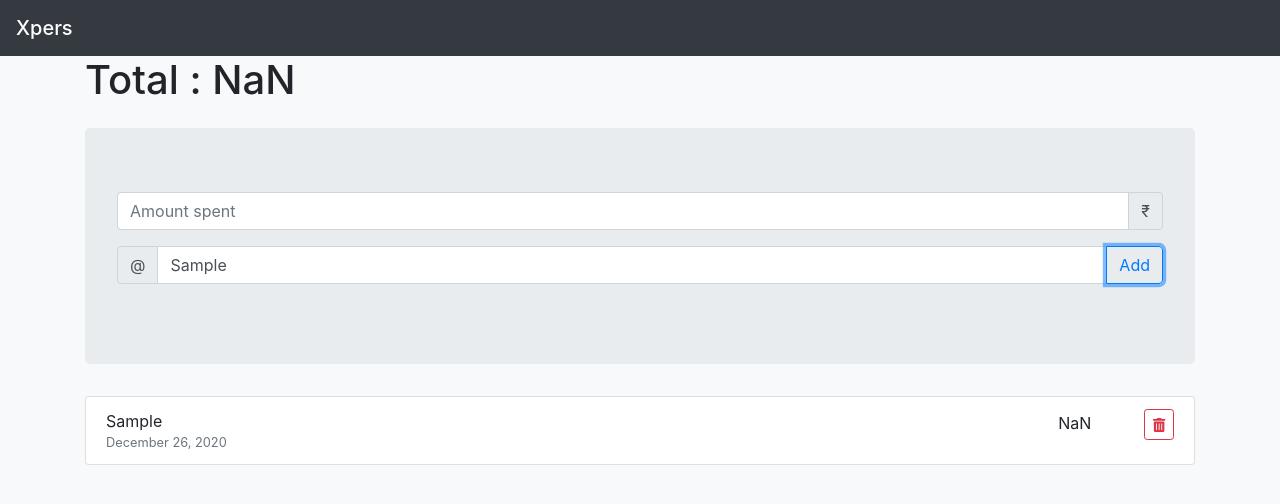
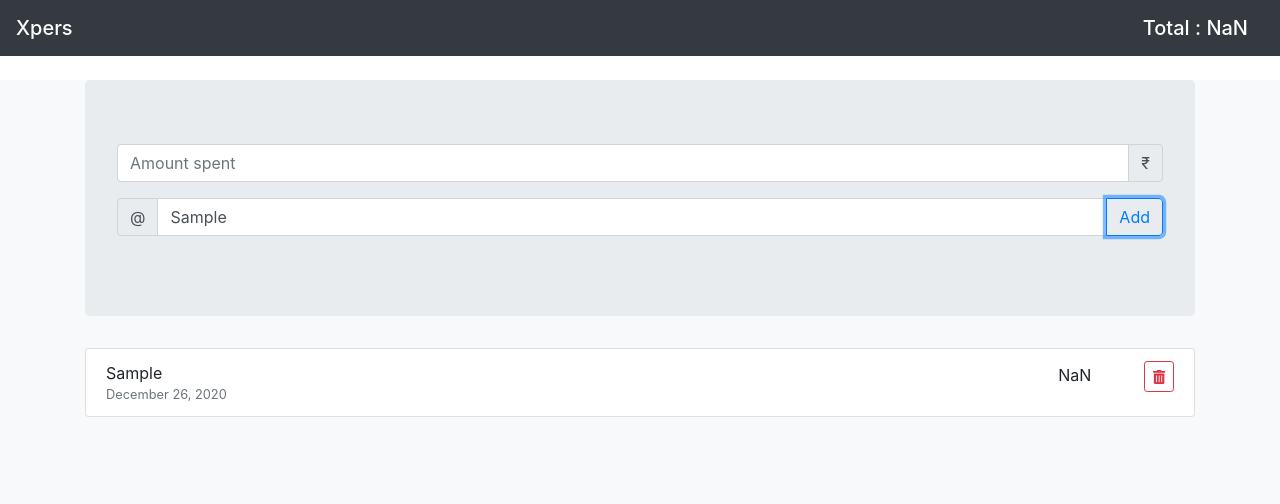
Before and after one commit to ChaitanyaCodes/ExpenseTracker, a plain HTML site: page index.html in a window 1280 px wide. Both pictures are taken after typing "Sample" into the empty fields and a click on the button "Add". Drawn offline with nearby package versions, Linux system fonts and the light colour scheme.

Commit message:
add-delete-function

```diff
--- a/index.html
+++ b/index.html
@@ -3,7 +3,7 @@
   <head>
     <meta charset="UTF-8" />
     <meta name="viewport" content="width=device-width, initial-scale=1.0" />
-    <title>Document</title>
+    <title>Expense Tracker</title>
     <link
       rel="stylesheet"
       href="https://stackpath.bootstrapcdn.com/bootstrap/4.3.1/css/bootstrap.min.css"
@@ -20,11 +20,10 @@
   <body>
     <nav class="navbar navbar-dark bg-dark">
       <span class="navbar-brand mb-0 h1">Xpers</span>
+      <span id="Total" class="navbar-brand mb-0 h1">Spendix</span>
     </nav>
     <div class="container-fluid bg-light" style="min-height: 100vh">
       <div class="container">
-        <h1 id="Total"></h1>
-
         <div class="jumbotron mt-4">
           <div class="input-group mb-3">
             <input
@@ -116,14 +115,11 @@
       hTotalElement.textContent = `Total : ${totalExpense}`;
 
       // show table here
-      const allExpenseHTML = allExpense.map((expense) =>
-        createListItem(expense)
-      );
+      // const allExpenseHTML = allExpense.map((expense) =>
+      //   createListItem(expense)
+      // );
 
-      const joinedAllExpenseHTML = allExpenseHTML.join("");
-
-      //console.log(joinedAllExpenseHTML);
-      tableElement.innerHTML = joinedAllExpenseHTML;
+      renderList(allExpense);
     }
 
     // Get the Button element
@@ -132,13 +128,36 @@
     // Listen to click Event
     increBtn.addEventListener("click", addExpense, false);
 
-    // controller functions
+    // get date string
     function getDateString(moment) {
       return moment.toLocaleDateString("en-US", {
         year: "numeric",
         month: "long",
         day: "numeric",
       });
+    }
+
+    // delete items function
+    function deleteItem(dateValue) {
+      console.log("deleteItem was called", dateValue);
+      // const newArr = [];
+      for (let i = 0; i < allExpense.length; i++) {
+        if (allExpense[i].moment.valueOf() === dateValue) {
+          allExpense.splice(i, 1);
+          // console.log(allExpense[i].valueOf());
+        }
+      }
+      renderList(allExpense);
+    }
+
+    // view layer
+    // render list function
+    function renderList(arrOfList) {
+      const allExpenseHTML = arrOfList.map((expense) =>
+        createListItem(expense)
+      );
+      const joinedAllExpenseHTML = allExpenseHTML.join("");
+      tableElement.innerHTML = joinedAllExpenseHTML;
     }
 
     // function to create list element
@@ -150,7 +169,11 @@
             </div>
             <div>
               <span class="px-5"> ${amount} </span>
-              <button type="button" class="btn btn-outline-danger btn-sm">
+              <button
+                type="button"
+                class="btn btn-outline-danger btn-sm"
+                onclick="deleteItem(${moment.valueOf()})"
+                >
               <i class="fas fa-trash-alt"></i>
               </button>
             </div>
```
